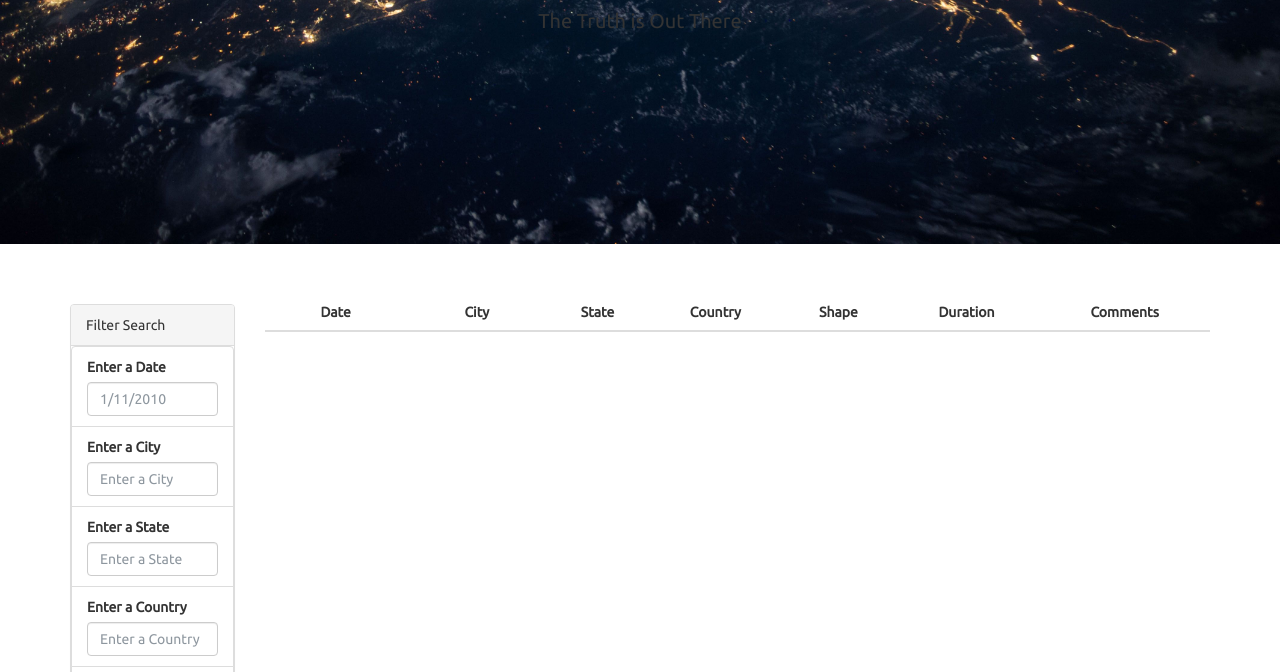
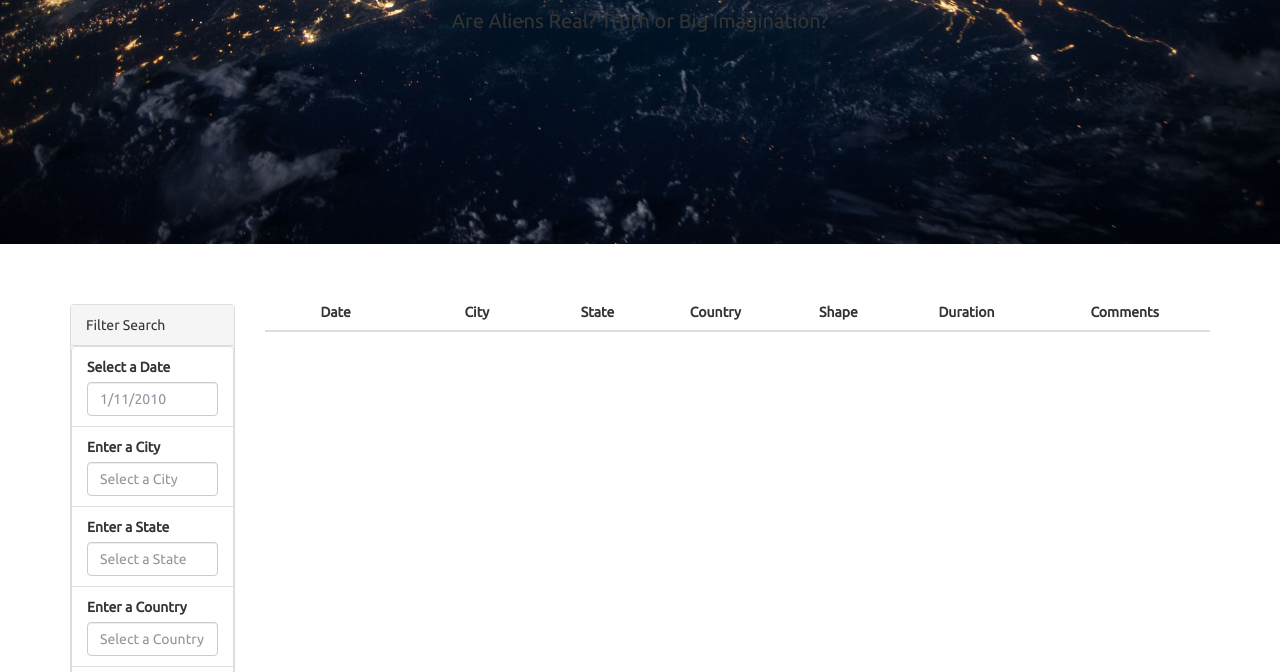
Before and after one commit to darstsharon/Aliens-Are-Real, a plain HTML site: page index.html in a window 1280 px wide. Shown: the part 368-1040 px from the top of the page. Drawn offline with nearby package versions, Linux system fonts and the light colour scheme.

Commit message:
Update index.html

```diff
--- a/index.html
+++ b/index.html
@@ -23,7 +23,7 @@
     </nav>
     <div class="hero text-center">
       <h1>UFO Sightings</h1>
-      <p>The Truth is Out There</p>
+      <p>Are Aliens Real?  Truth or Big Imagination?</p>
     </div>
     <div class="container">
       <div class="row margin-top-50">
@@ -36,20 +36,20 @@
                   <div class="form-group">
                     <ul class="list-group" id="filters">
                       <li class="filter list-group-item">
-                        <label for="date">Enter a Date</label>
+                        <label for="date">Select a Date</label>
                         <input class="form-control" id="datetime" type="text" placeholder="1/11/2010">
                       </li>
                       <li class="filter list-group-item">
                         <label for="city">Enter a City</label>
-                        <input class="form-control" id="city" type="text" placeholder="Enter a City">
+                        <input class="form-control" id="city" type="text" placeholder="Select a City">
                       </li>
                       <li class="filter list-group-item">
                         <label for="state">Enter a State</label>
-                        <input class="form-control" id="state" type="text" placeholder="Enter a State">
+                        <input class="form-control" id="state" type="text" placeholder="Select a State">
                       </li>
                        <li class="filter list-group-item">
                         <label for="country">Enter a Country</label>
-                        <input class="form-control" id="country" type="text" placeholder="Enter a Country">
+                        <input class="form-control" id="country" type="text" placeholder="Select a Country">
                       </li>
                       <li class="filter list-group-item">
                         <label for="shape">Enter a Shape</label>
```
